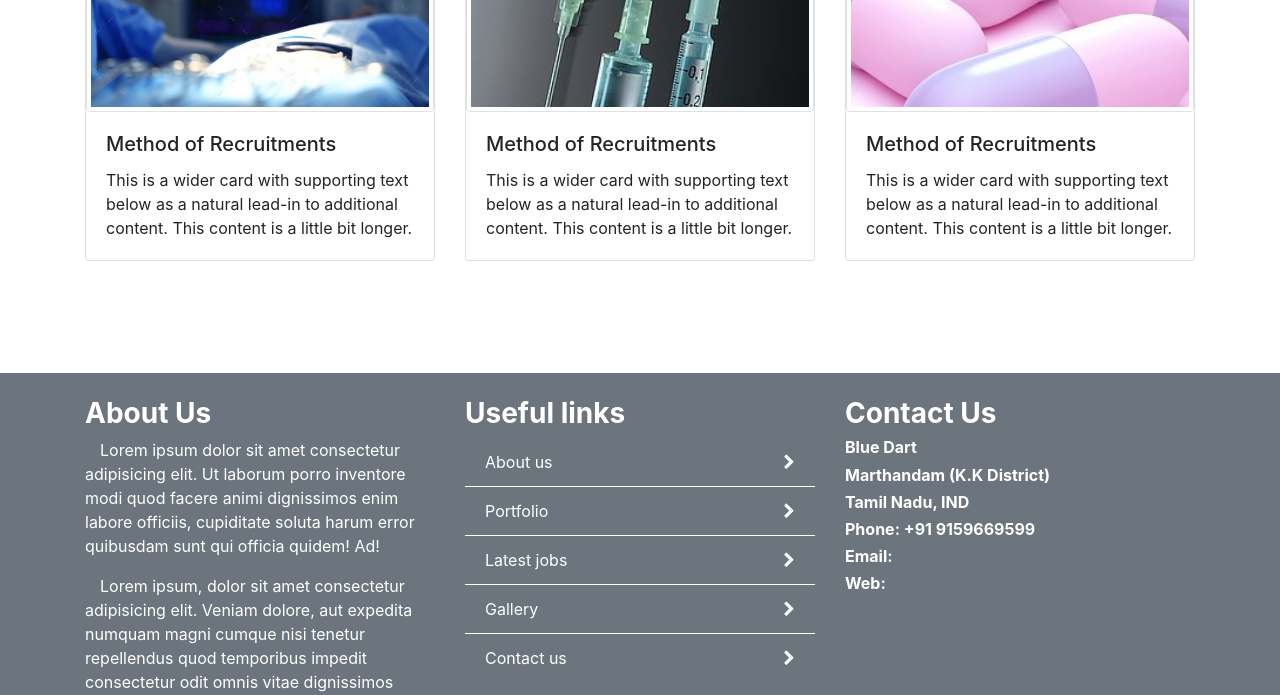
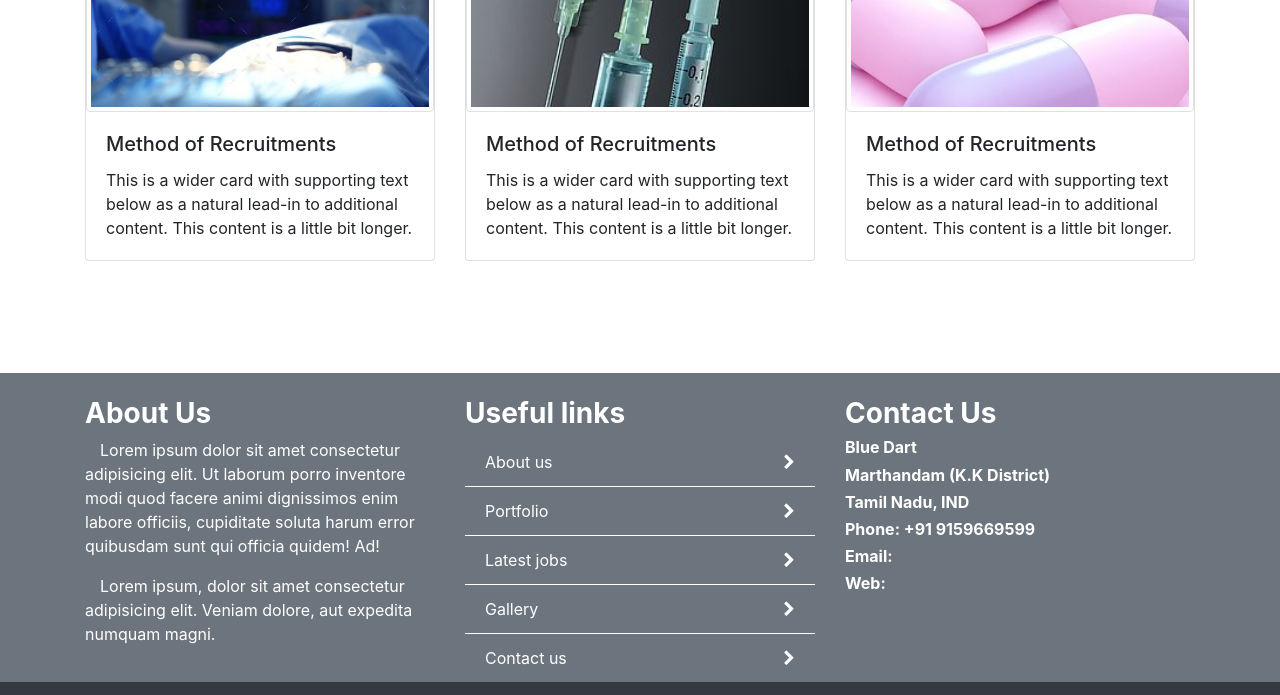
Before and after one commit to pajayan/Bootstrap-Responsive-Template, a plain HTML site: page index.html in a window 1280 px wide. Shown: the part 2952-3647 px from the top of the page. Drawn offline with nearby package versions, Linux system fonts and the light colour scheme.

Commit message:
some changes

```diff
--- a/index.html
+++ b/index.html
@@ -392,9 +392,7 @@
               </p>
               <p>
                 Lorem ipsum, dolor sit amet consectetur adipisicing elit. Veniam
-                dolore, aut expedita numquam magni cumque nisi tenetur
-                repellendus quod temporibus impedit consectetur odit omnis vitae
-                dignissimos reprehenderit totam officiis labore.
+                dolore, aut expedita numquam magni.
               </p>
             </div>
             <div class="col-sm-6 col-md-4">
```
